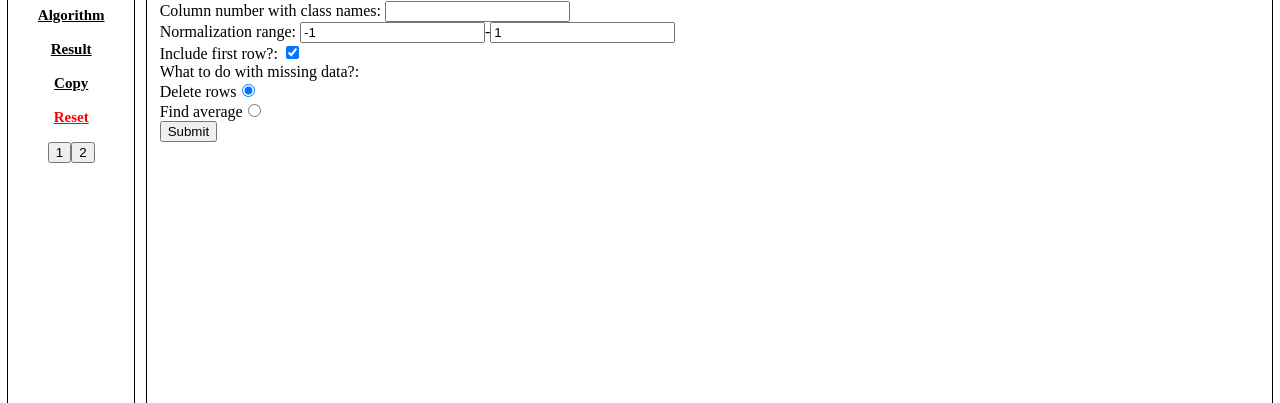
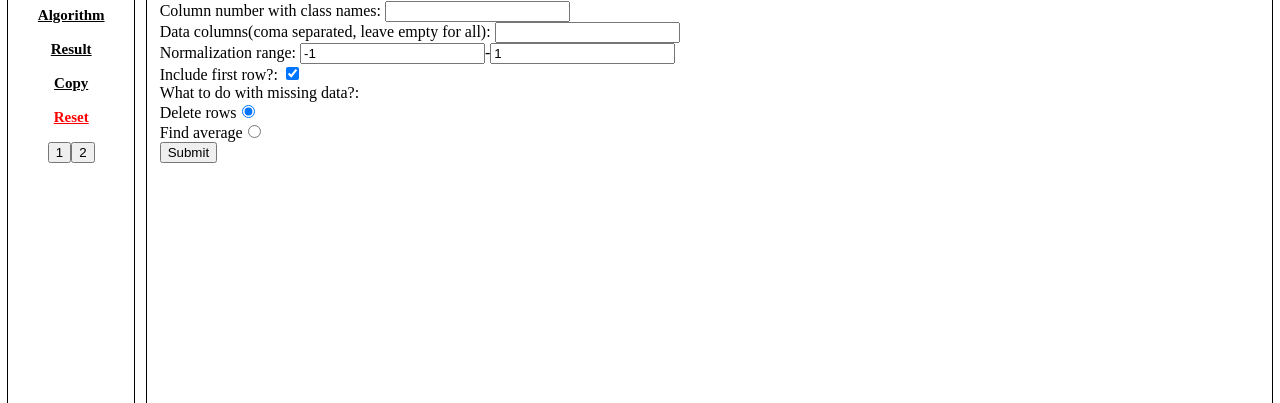
Before and after one commit to Bl0tniaQus/ClassifierTester, a Flask app: page /dane in a window 1280 px wide. Shown: the part 86-489 px from the top of the page. Run offline with Flask 3, Linux system fonts and the light colour scheme.

Commit message:
zmieniono:       main.py 	zmieniono:       static/algs.js 	zmieniono:       templates/dane.html 	zmieniono:       templates/klasyfikator.html 	zmieniono:       templates/result.html

```diff
--- a/main.py
+++ b/main.py
@@ -35,6 +35,7 @@ class Result:
 	preview=""
 	n_wierszy=0
 	target_col=0
+	data_cols = []
 	dane=[]
 	target=[]
 	confm=""
@@ -173,8 +174,26 @@ def klasyfikator():
 		dane = usunPusteKlasy(dane)
 		nmin = float(request.form["nmin"])
 		nmax = float(request.form["nmax"])
-		target = dane[:,int(request.form["target"])];
-		dane = np.delete(dane, int(request.form["target"]), 1)
+		target_col = int(request.form["target"])
+		if target_col < 0 or target_col>=dane.shape[1]:
+			target_col=dane.shape[1]-1
+		target = dane[:,target_col];
+		cols = request.form["columns"]
+		data_cols = []
+		for col in cols.strip().split(","):
+			char = col.strip()
+			if char.isnumeric():
+				if int(char)>=0 and int(char) < dane.shape[1] and int(char)!=target_col:
+					data_cols.append(int(char))
+		data_cols = list(set(data_cols))
+		if len(data_cols)==0:
+			for x in range(dane.shape[1]):
+				if x!=target_col:
+					data_cols.append(x)
+		print(data_cols)
+
+		#dane = np.delete(dane, int(request.form["target"]), 1)
+		dane = dane[:,data_cols]
 		dane = etykietuj(dane)
 		if puste=="usun":
 			res = usunBraki(dane,target)
@@ -199,9 +218,10 @@ def klasyfikator():
 		print()
 
 		if session["slot"]==1:
-			session['result1'].target_col=request.form["target"]
+			session['result1'].target_col=target_col
 			session['result1'].dane=dane
 			session['result1'].target=target
+			session['result1'].data_cols=data_cols
 			session['result1'].confm=""
 			session['result1'].params=""
 			session['result1'].alg=""
@@ -210,9 +230,10 @@ def klasyfikator():
 			session['result1'].prec=0
 			session['result1'].class_distribution=class_distribution
 		elif session["slot"]==2:
-			session['result2'].target_col=request.form["target"]
+			session['result2'].target_col=target_col
 			session['result2'].dane=dane
 			session['result2'].target=target
+			session['result2'].data_cols=data_cols
 			session['result2'].confm=""
 			session['result2'].params=""
 			session['result2'].alg=""
--- a/templates/dane.html
+++ b/templates/dane.html
@@ -29,6 +29,7 @@
 	{% endif %}
 	<form method="post" action="klasyfikator">
 		Column number with class names: <input type="number" name="target"required/><br />
+		Data columns(coma separated, leave empty for all): <input type="text" name="columns"/><br />
 		Normalization range: <input type="number" name="nmin" value="-1"/>-<input type="number" name="nmax" value="1"required/><br />
 		Include first row?: <input type="checkbox" name="pwiersz" checked><br/>
 		What to do with missing data?: <br/>
--- a/templates/result.html
+++ b/templates/result.html
@@ -21,6 +21,7 @@
 	<div id="content">
 	Slot: {{session['slot']}}<br/>
 	{% if session['slot']==1%}
+	{{session['result1'].data_cols}}
 	<h4>Algorithm: {{session['result1'].alg}}</h4>
 	Dane: {{session['result1'].filename}}<br />
 	{{session['result1'].params|safe}}<br/><br/>
```
Also changed, not shown: static/algs.js (+7 -7 lines), templates/klasyfikator.html (+1 -10 lines), 1 other file.
